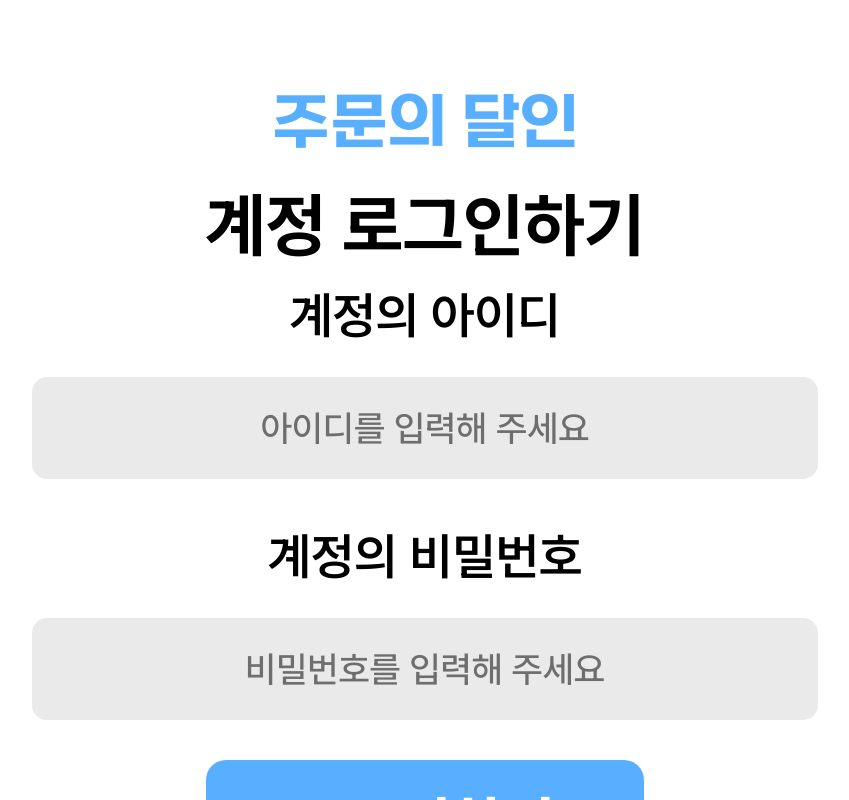
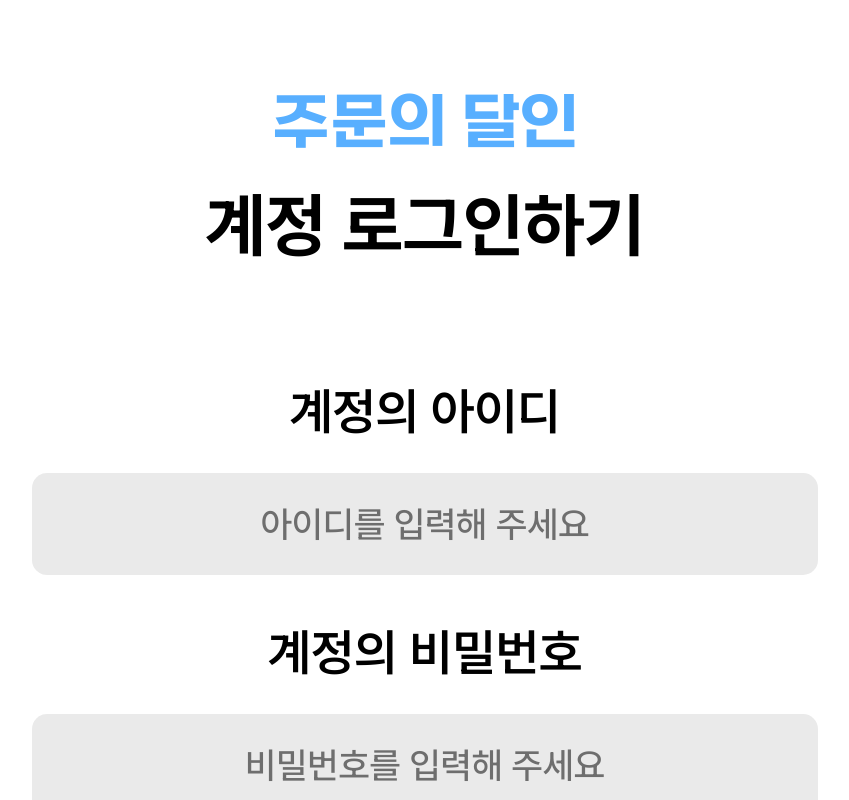
Before and after one commit to ExpertOfOrdering/frontend, a React (Vite) app: page /login in a window 1280 px wide. Shown: the top 800 px of the page, without its empty margins (215-1064 px from the left). Built offline with nearby package versions, Linux system fonts and the light colour scheme.

Commit message:
Style(#15):인증 공통 레이아웃 높이 조정

```diff
--- a/src/components/Login/Login.jsx
+++ b/src/components/Login/Login.jsx
@@ -18,6 +18,7 @@ function Login() {
   }
 
   return (
+    <>
       <AuthLayout title='계정 로그인하기'>
         <AuthInput
           label='계정의 아이디'
@@ -40,6 +41,7 @@ function Login() {
           </span>
         </Link>
       </AuthLayout>
+    </>
   )
 }
 
--- a/src/components/shared/Auth/AuthLayout.jsx
+++ b/src/components/shared/Auth/AuthLayout.jsx
@@ -3,12 +3,14 @@ import AuthTitle from '@/components/shared/Auth/AuthTitle.jsx'
 
 function AuthLayout({ title, children }) {
   return (
-    <div className='min-h-screen w-full grid grid-rows-[auto_1fr_auto]'>
-      <div className='flex justify-center pt-20'>
-        <AuthTitle title={title} />
-      </div>
-      <div className='flex justify-center items-center'>
-        <div className='w-full max-w-208.5 flex flex-col items-center gap-10'>{children}</div>
+    <div className='w-full flex justify-center'>
+      <div className='w-full max-w-208.5 h-298.5 grid grid-rows-[auto_1fr] pt-20'>
+        <div className='flex justify-center'>
+          <AuthTitle title={title} />
+        </div>
+        <div className='flex items-center justify-center'>
+          <div className='flex flex-col items-center gap-10'>{children}</div>
+        </div>
       </div>
     </div>
   )
```
Lines whose indentation alone changed are shown as unchanged.
